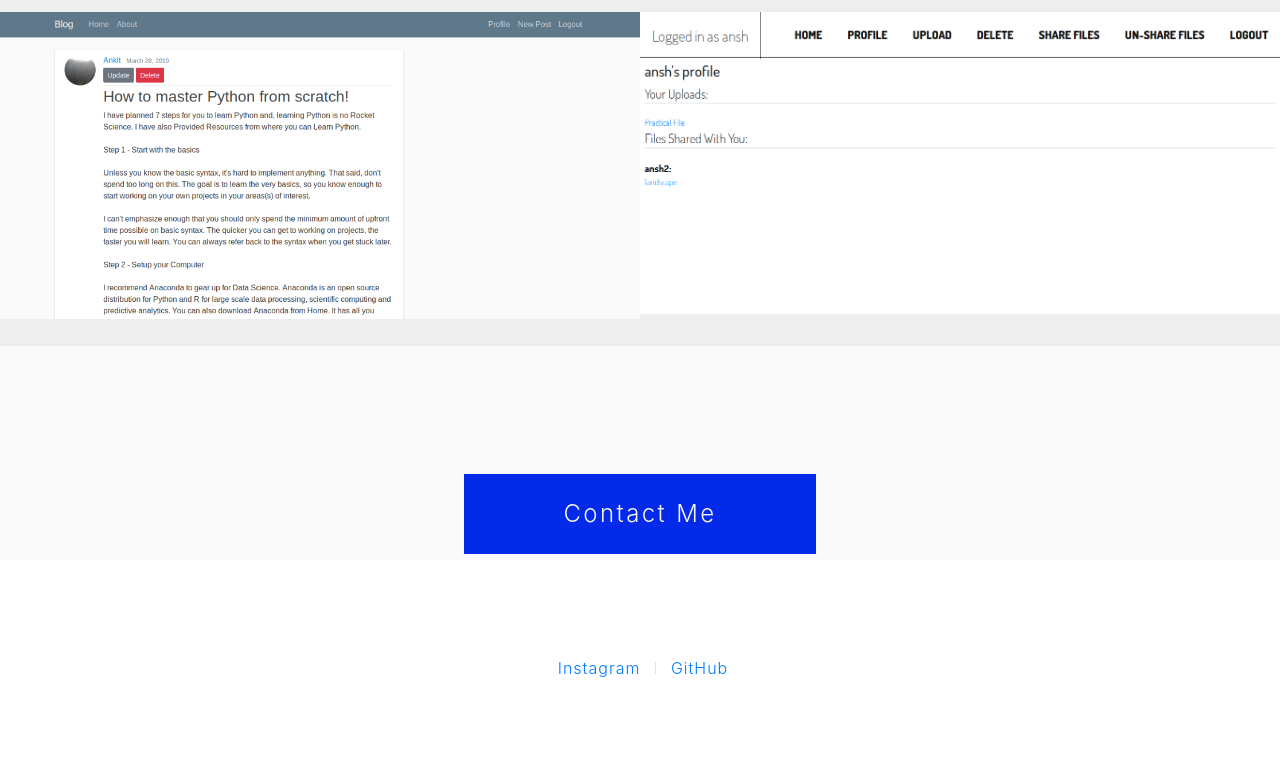
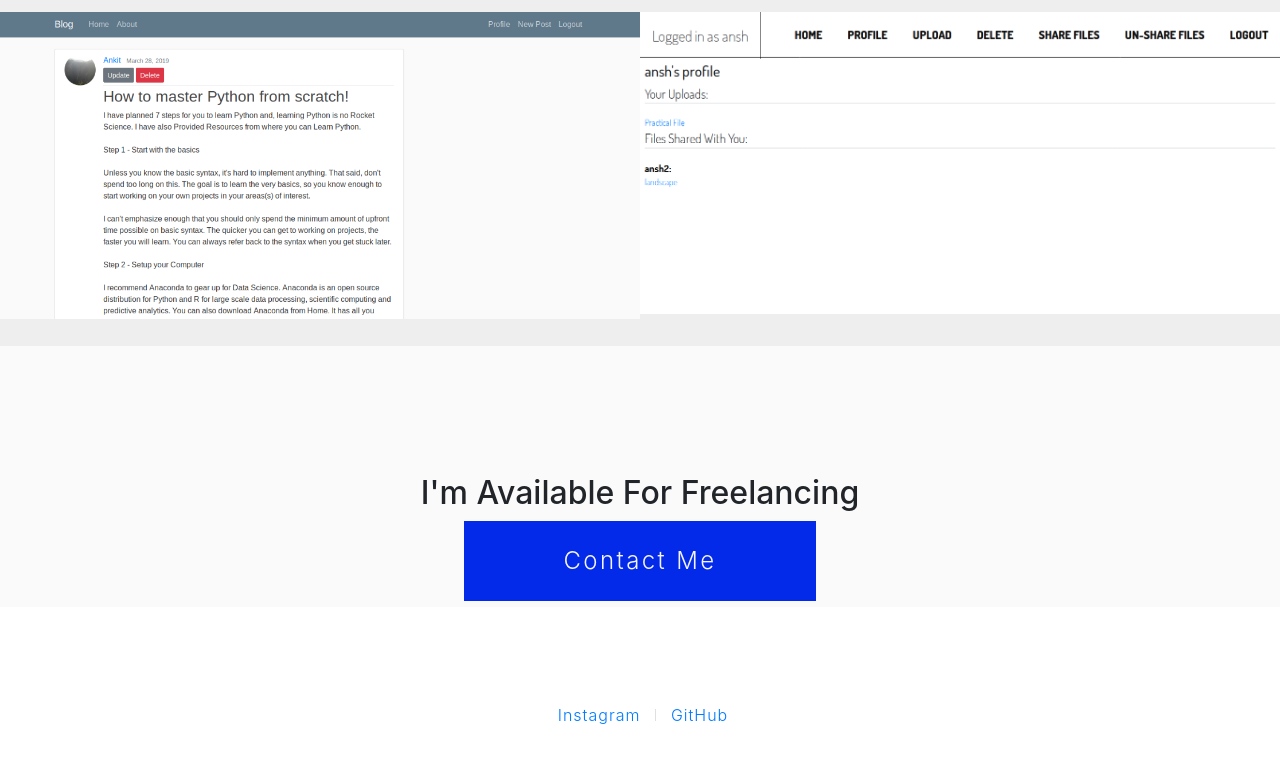
Before and after one commit to ansh-saini/ansh-saini.github.io, a plain HTML site: page index.html in a window 1280 px wide. Shown: the part 1045-1808 px from the top of the page. Drawn offline with nearby package versions, Linux system fonts and the light colour scheme.

Commit message:
Updated Projects

```diff
--- a/index.html
+++ b/index.html
@@ -182,9 +182,12 @@
 	</section>
 	<!-- Portfolio end -->
 
-
 	<!-- Contact -->
   <section class="content contact">
+
+          <div class="contact-info">
+            <h2>I'm <span>Available</span> For Freelancing</h2>
+</div>
     <a class="button-slide" data-hover="anshsaini625@gmail.com" href="mailto:anshsaini625@gmail.com">
       <span>Contact Me</span>
     </a>
--- a/style.css
+++ b/style.css
@@ -311,6 +311,10 @@ img {
 
 /* Contact section begins */
 
+.contact-info {
+    text-align: center;
+}
+
 a.button-slide {
     position: relative;
     display: inline-block;
```
